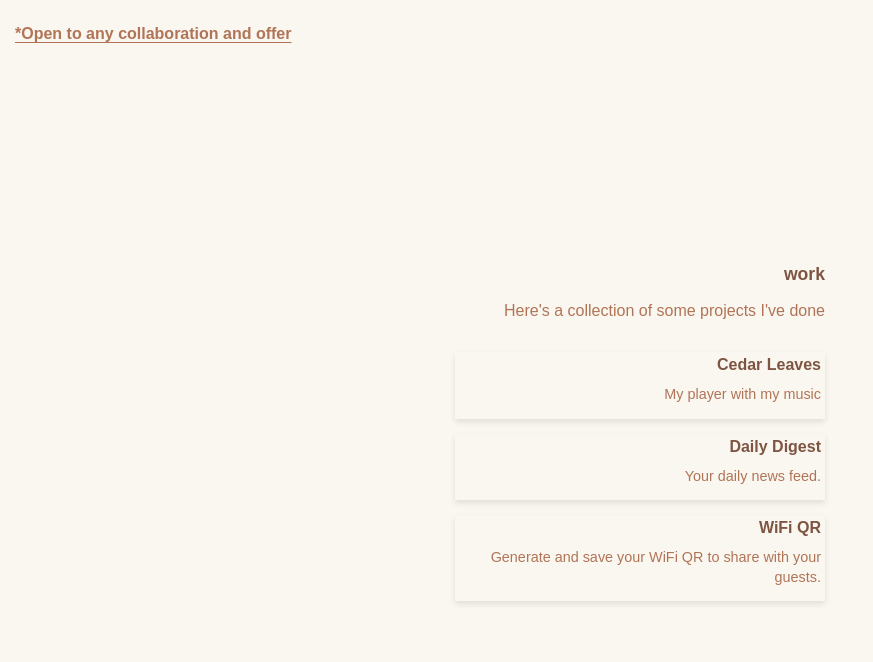
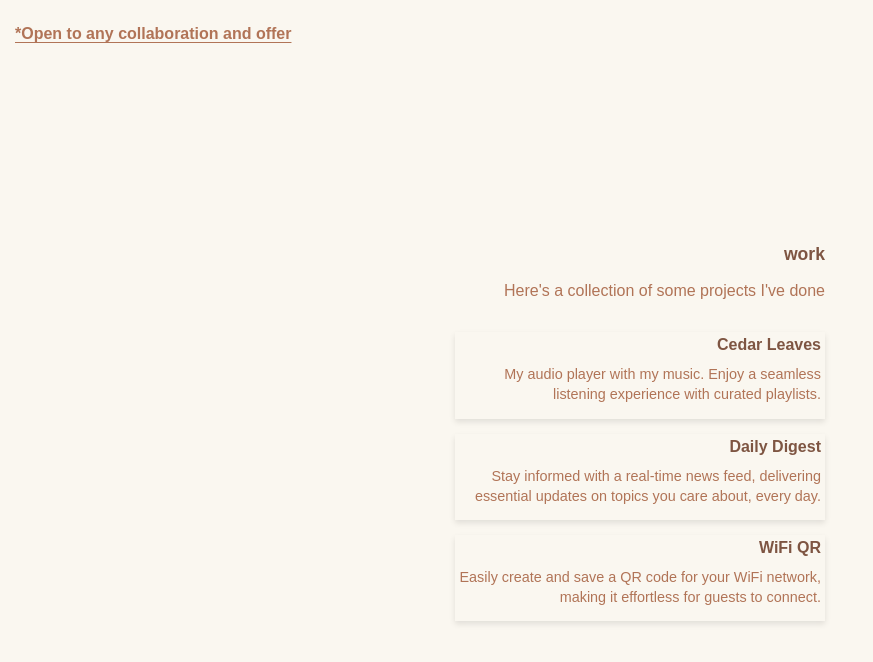
Before and after one commit to consistent94/resume, a website: page public/work.html in a window 1280 px wide. Shown: the whole page, without its empty margins (0-873 px from the left). Drawn offline with Linux system fonts and the light colour scheme.

Commit message:
projects

```diff
--- a/public/work.html
+++ b/public/work.html
@@ -16,17 +16,17 @@
         <h2>work</h2>
         <p>Here's a collection of some projects I've done</p>
         <div class="projects-container">
-            <a href="https://project1.example.com" class="project-tile">
+            <a href="https://cedar-streaming.web.app/" class="project-tile">
                 <h2 class="project-title">Cedar Leaves</h2>
-                <p class="project-description">My player with my music</p>
+                <p class="project-description">My audio player with my music. Enjoy a seamless listening experience with curated playlists.</p>
             </a>
-            <a href="https://project2.example.com" class="project-tile">
+            <a href="https://news-zeta-two.vercel.app/" class="project-tile">
                 <h2 class="project-title">Daily Digest</h2>
-                <p class="project-description">Your daily news feed.</p>
+                <p class="project-description">Stay informed with a real-time news feed, delivering essential updates on topics you care about, every day.</p>
             </a>
-            <a href="https://project3.example.com" class="project-tile">
+            <a href="https://wifi-qr-kappa.vercel.app/" class="project-tile">
                 <h2 class="project-title">WiFi QR</h2>
-                <p class="project-description">Generate and save your WiFi QR to share with your guests.</p>
+                <p class="project-description">Easily create and save a QR code for your WiFi network, making it effortless for guests to connect.</p>
             </a>
         </div>
     </div>
```
